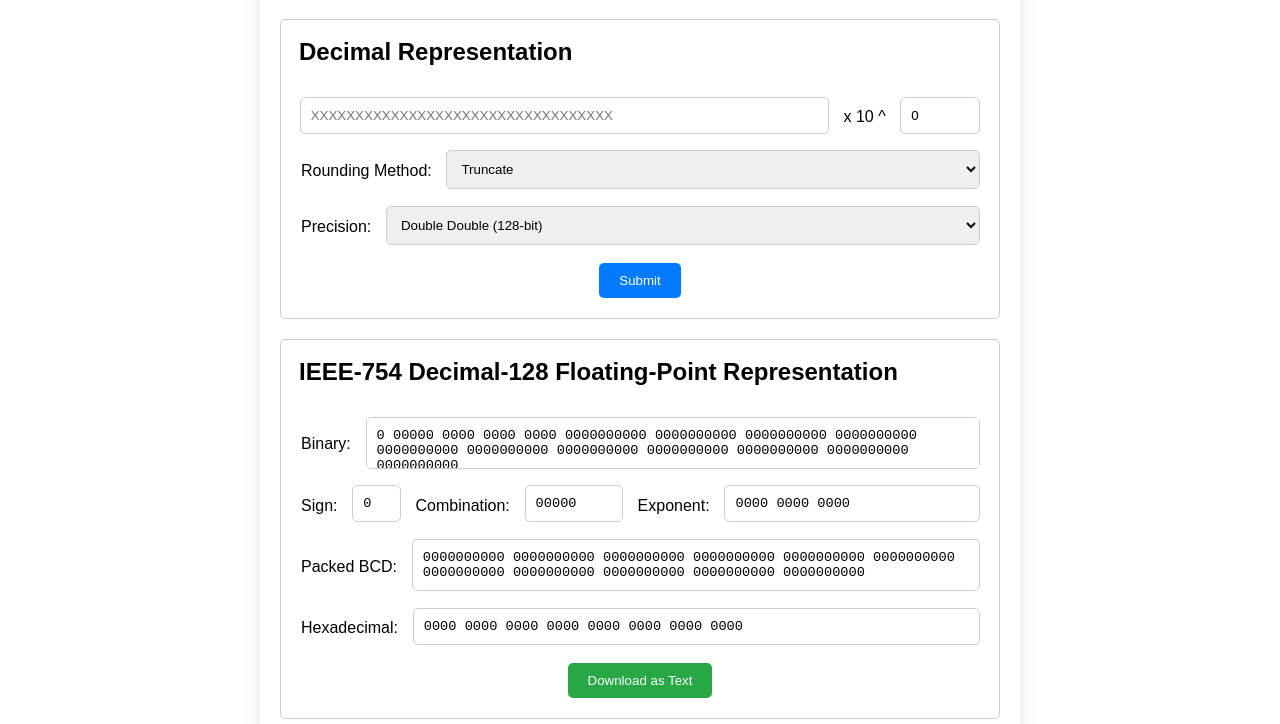
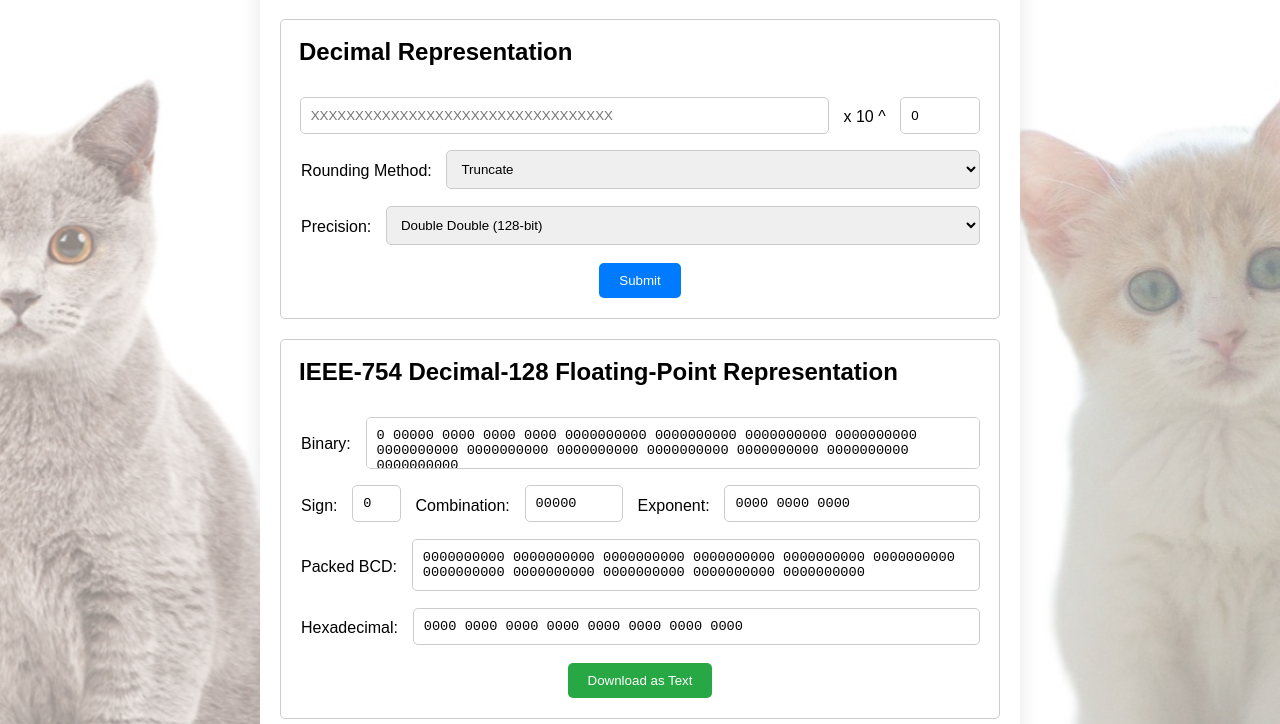
Before and after one commit to TheBanana03/Decimal-To-128-bit-Floating-Point-Converter, a plain HTML site: page src/index.html in a window 1280 px wide. Shown: the part 81-805 px from the top of the page. Drawn offline with Linux system fonts and the light colour scheme.

Commit message:
Added Cat Background

```diff
--- a/src/index.html
+++ b/src/index.html
@@ -10,12 +10,27 @@
 <link rel="stylesheet" href="">
 <style>
     body {
+        position: relative;
         display: flex;
         justify-content: center;
         align-items: center;
         min-height: 100vh;
         margin: 0;
         font-family: Arial, sans-serif;
+    }
+    body::before {
+        content: "";
+        position: absolute;
+        top: 0;
+        left: 0;
+        width: 100%;
+        height: 100%;
+        background-image: url("cat_background.jpg");
+        /* background-size: cover; */
+        background-repeat: no-repeat;
+        background-position: center;
+        opacity: 0.5;
+        z-index: -1;
     }
     .container {
         max-width: 720px;
```
Also changed, not shown: src/cat_background.jpg (added).
